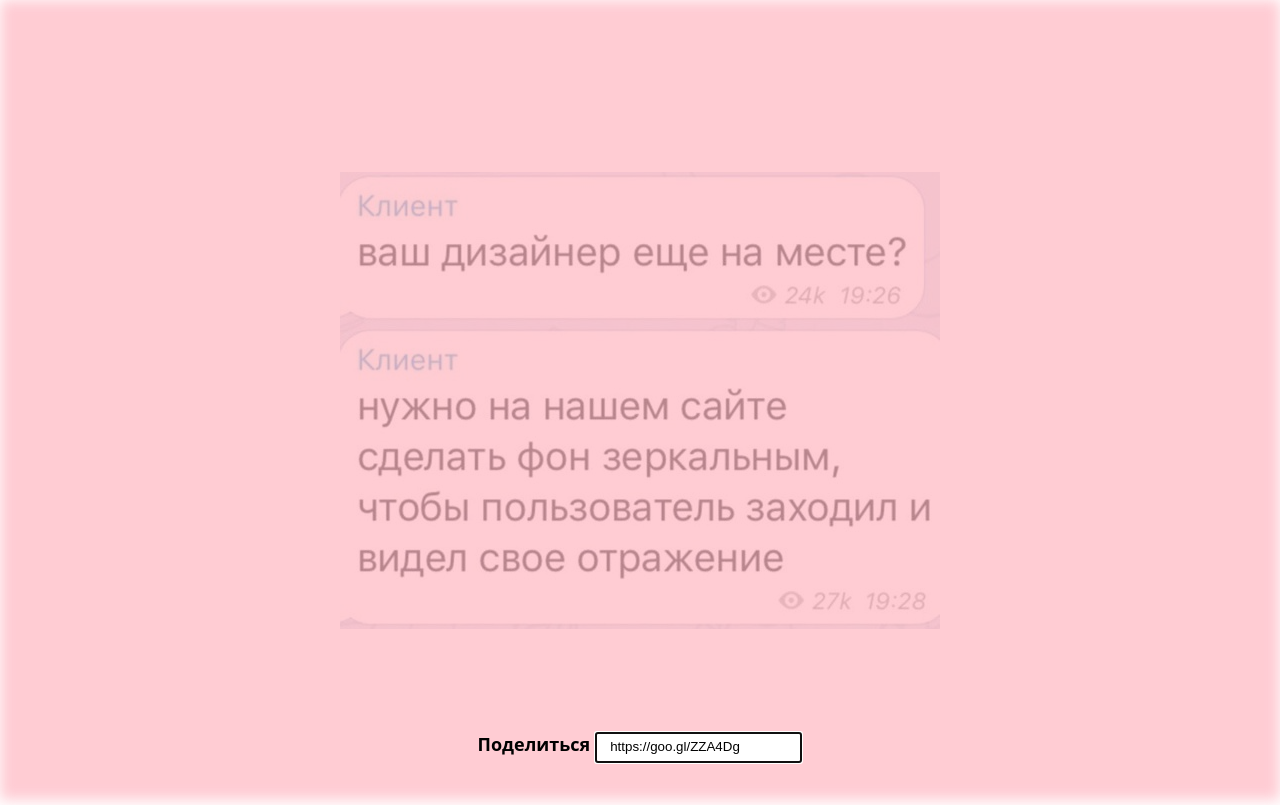
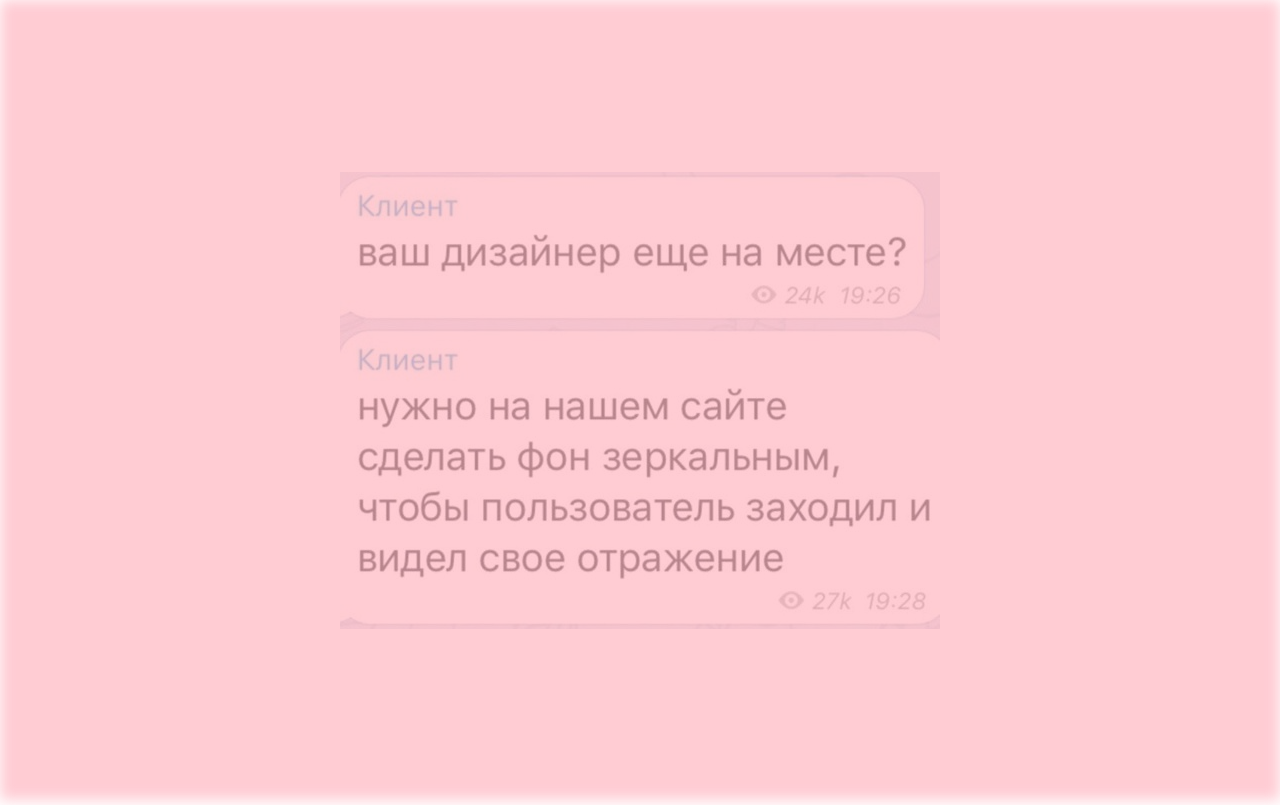
Before and after one commit to Creepypoke/mirror-bg, a plain HTML site: page index.html in a window 1280 px wide. Drawn offline with Linux system fonts and the light colour scheme.

Commit message:
Tiny fix yeat

```diff
--- a/index.html
+++ b/index.html
@@ -103,7 +103,7 @@
         </div>
         <img src="./mem.jpg" alt="Зеркальный фон, пожалуйста" id="mem" />
     </div>
-    <div id="shareWrapper">
+    <div id="shareWrapper" hidden>
         <div>
             <label>
                 <h2 class="center">Поделиться</span>
```
